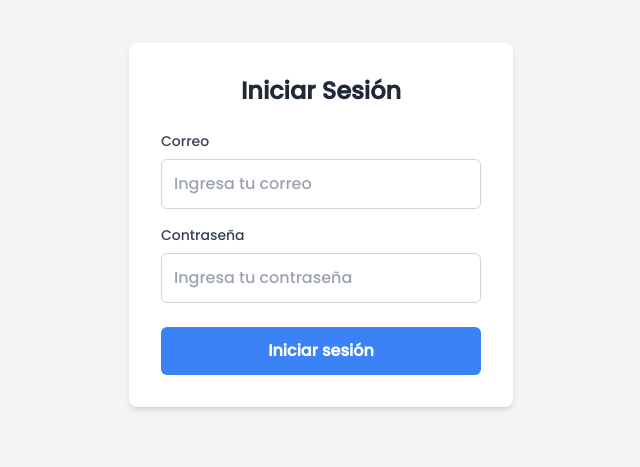
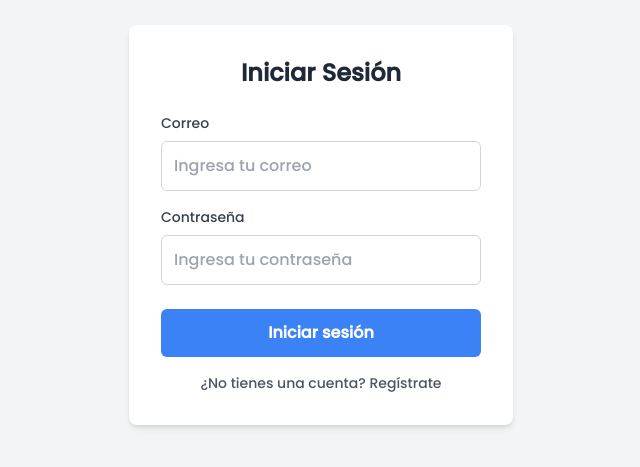
Before and after one commit to sebassg/unigamex, a Next.js app: page /account/login in a window 1280 px wide. Shown: the part 175-642 px from the top of the page, without its empty margins (319-959 px from the left). Built offline with nearby package versions, Linux system fonts and the light colour scheme; a web font is replaced by a local one.

Commit message:
ahora si

```diff
--- a/app/page.tsx
+++ b/app/page.tsx
@@ -1,10 +1,14 @@
-import {  poppins } from "./ui/fonts";
+'use client';
 
+import { useEffect } from 'react';
+import { useRouter } from 'next/navigation';
 
 export default function Home() {
-  return (
-   <>
-   <h1 className= { `${poppins.className}` } >hola mundo</h1>
-   </>
-  );
+  const router = useRouter();
+
+  useEffect(() => {
+    router.push('/account/login');
+  }, [router]);
+
+  return null;
 }
--- a/app/ui/LoginForm.tsx
+++ b/app/ui/LoginForm.tsx
@@ -4,6 +4,7 @@ import { useState, FormEvent } from 'react';
 import bcrypt from 'bcryptjs';
 import jwt from 'jwt-simple';
 import { useRouter } from 'next/navigation';
+import Link from 'next/link';
 
 export default function LoginForm() {
   const [formData, setFormData] = useState({
@@ -40,13 +41,11 @@ export default function LoginForm() {
       return;
     }
 
-
     const isPasswordValid = await bcrypt.compare(formData.password, user.password);
     if (!isPasswordValid) {
       setError('Contraseña incorrecta');
       return;
     }
-
 
     const payload = { email: user.email, id: user.idNumber };
     const secret = 'sasa"#$%&/(/&%$#"#$%&/()(/&%$#"#$%&/(duwidnj&%$#"#$%&/(dwbdh"#$%&chye#$%&/hcey#$%&/cbg#$%&/bce';
@@ -99,6 +98,15 @@ export default function LoginForm() {
             Iniciar sesión
           </button>
         </form>
+
+        <div className="text-center mt-4">
+          <p className="text-sm text-gray-600">
+            ¿No tienes una cuenta?{' '}
+            <Link href="/account/register">
+              Regístrate
+            </Link>
+          </p>
+        </div>
       </div>
     </div>
   );
```
